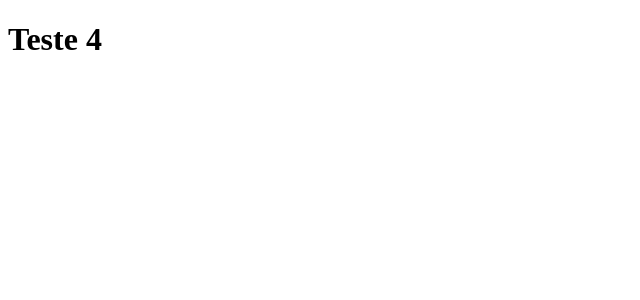
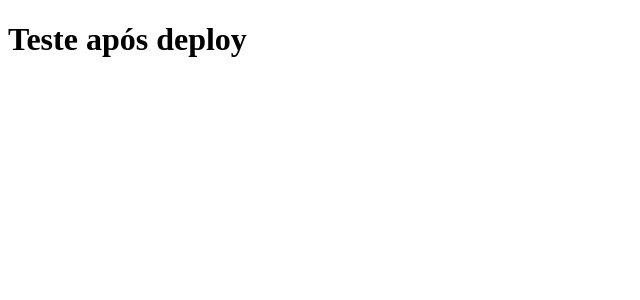
Before and after one commit to joaobernardo1/tab-news, a Next.js app: page / in a window 1280 px wide. Shown: the top 300 px of the page, without its empty margins (0-640 px from the left). Built offline with nearby package versions, Linux system fonts and the light colour scheme.

Commit message:
teste deploy

```diff
--- a/pages/index.js
+++ b/pages/index.js
@@ -1,6 +1,6 @@
 
 function Home(){
-    return <h1>Teste 4</h1>
+    return <h1>Teste após deploy</h1>
 }
 
 export default Home
```
